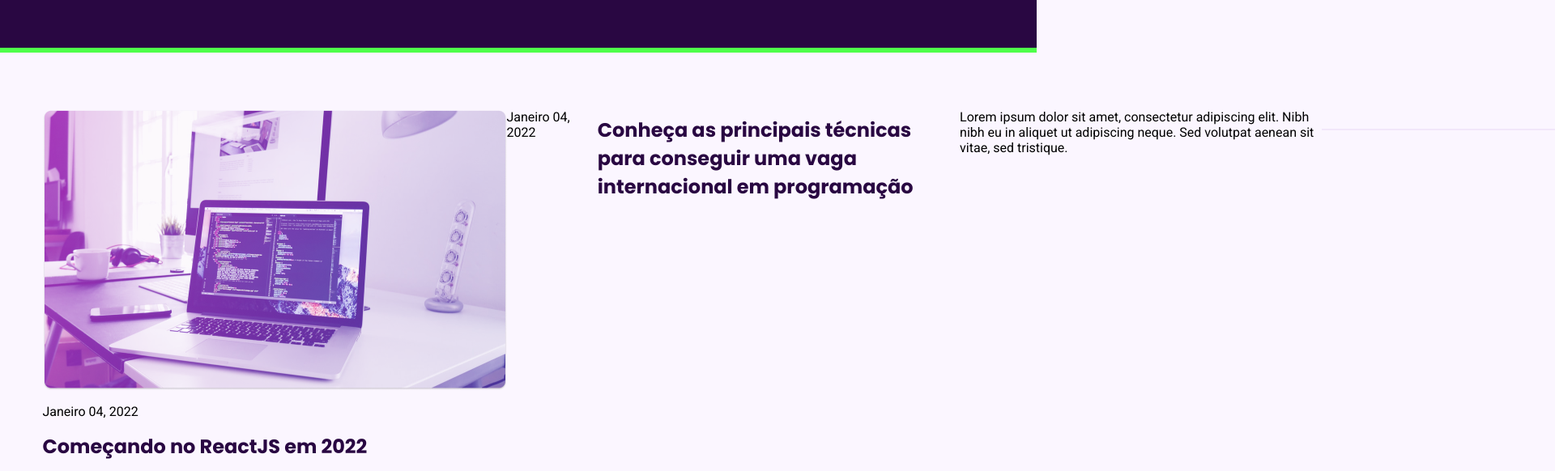
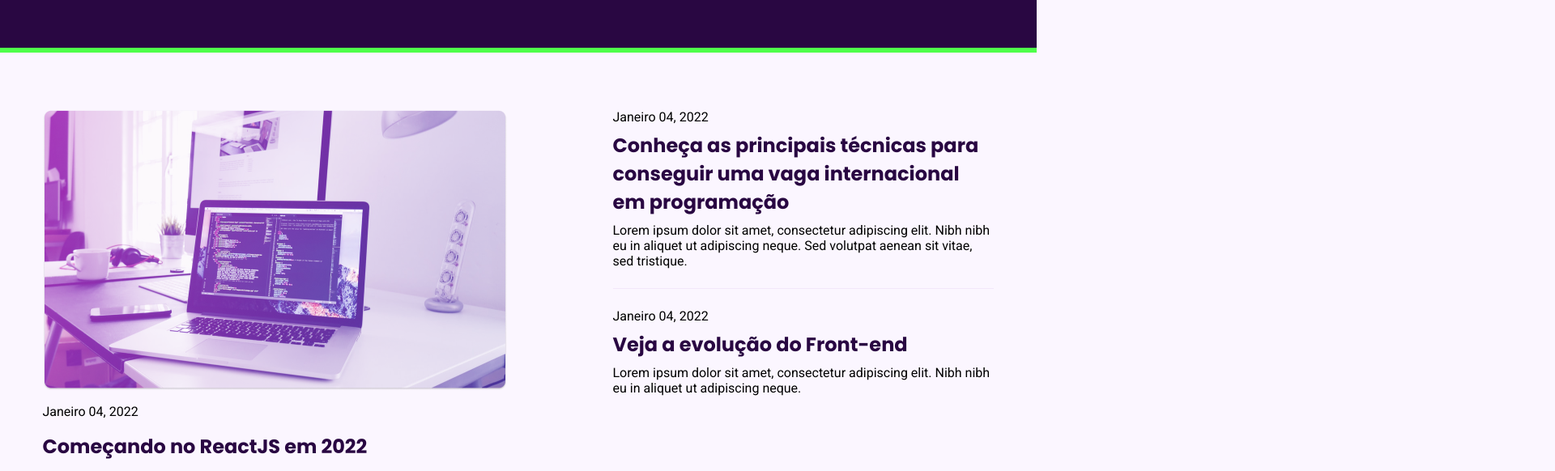
Before and after one commit to paulobarone/The-Blog, a plain HTML site: page src/pages/index.html in a window 1280 px wide. Shown: the part 540-1122 px from the top of the page at 81% size, 1920 px wide, since content can reach past the window. Drawn offline with Linux system fonts and the light colour scheme.

Commit message:
Finalização layout desktop

```diff
--- a/public/styles/main.css
+++ b/public/styles/main.css
@@ -14,5 +14,5 @@
 
 .post__destacado__secundario {
   display: flex;
-  flex-direction: row;
+  flex-direction: column;
 }
--- a/public/styles/post.css
+++ b/public/styles/post.css
@@ -6,6 +6,14 @@
 main img {
   margin-bottom: 16px
 }
+
+
+#post__destacado__container {
+  display: flex;
+  flex-direction: row;
+  gap: 131px;
+}
+
 
 /* Post destacado primário */
 
@@ -36,6 +44,11 @@ main img {
 
 /* Post destacado secundário */
 
+.post__destacado__secundario {
+  display: flex;
+  flex-direction: column;
+}
+
 .post__destacado__secundario__data {
   font-family: 'Roboto', sans-serif;
   font-weight: 400;
@@ -64,7 +77,7 @@ main img {
 
 .divider {
   width: 470px;
-  height: 2px;
+  height: 1px;
   background-color: var(--divider);
   margin: 24px 0;
 }
```
